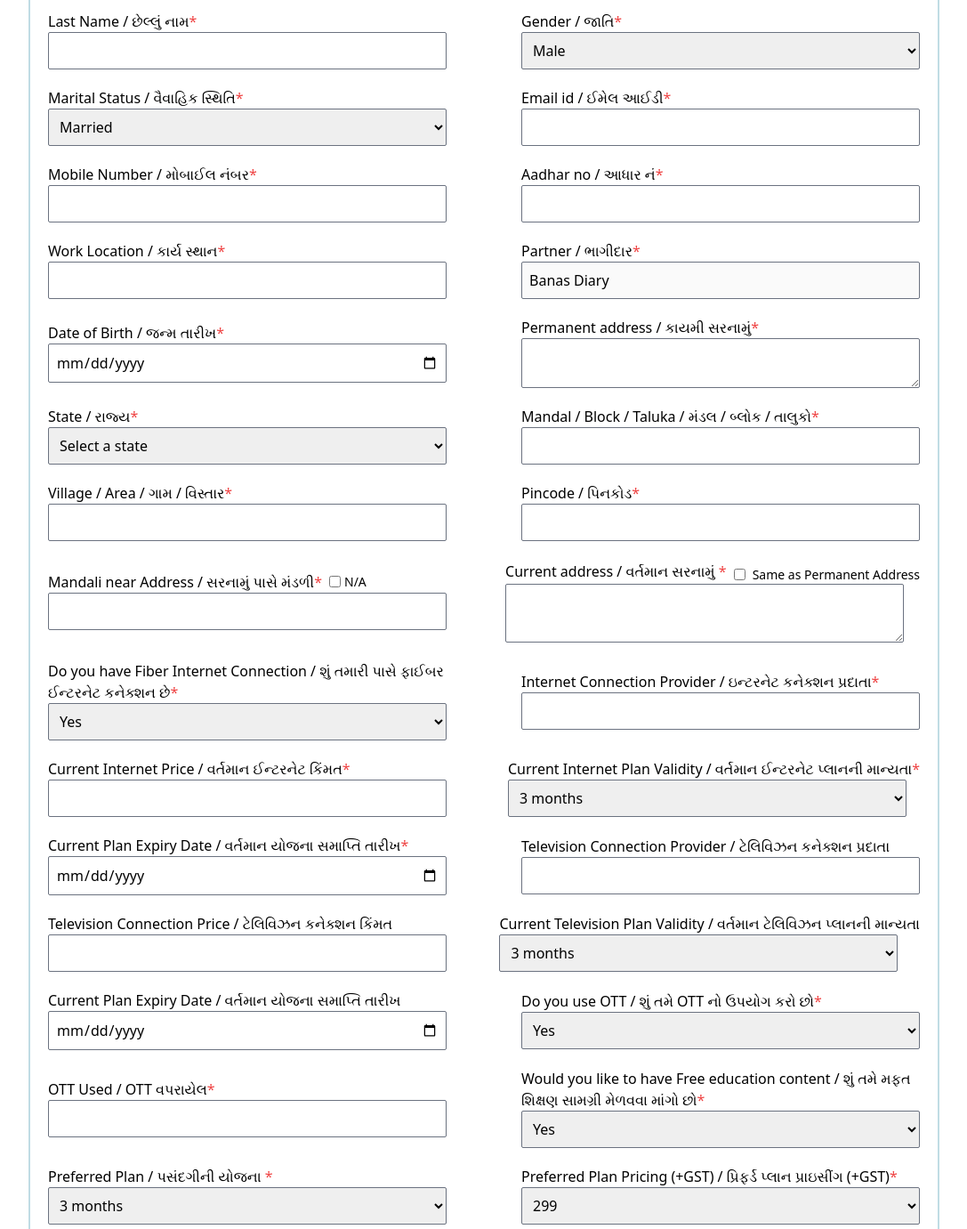
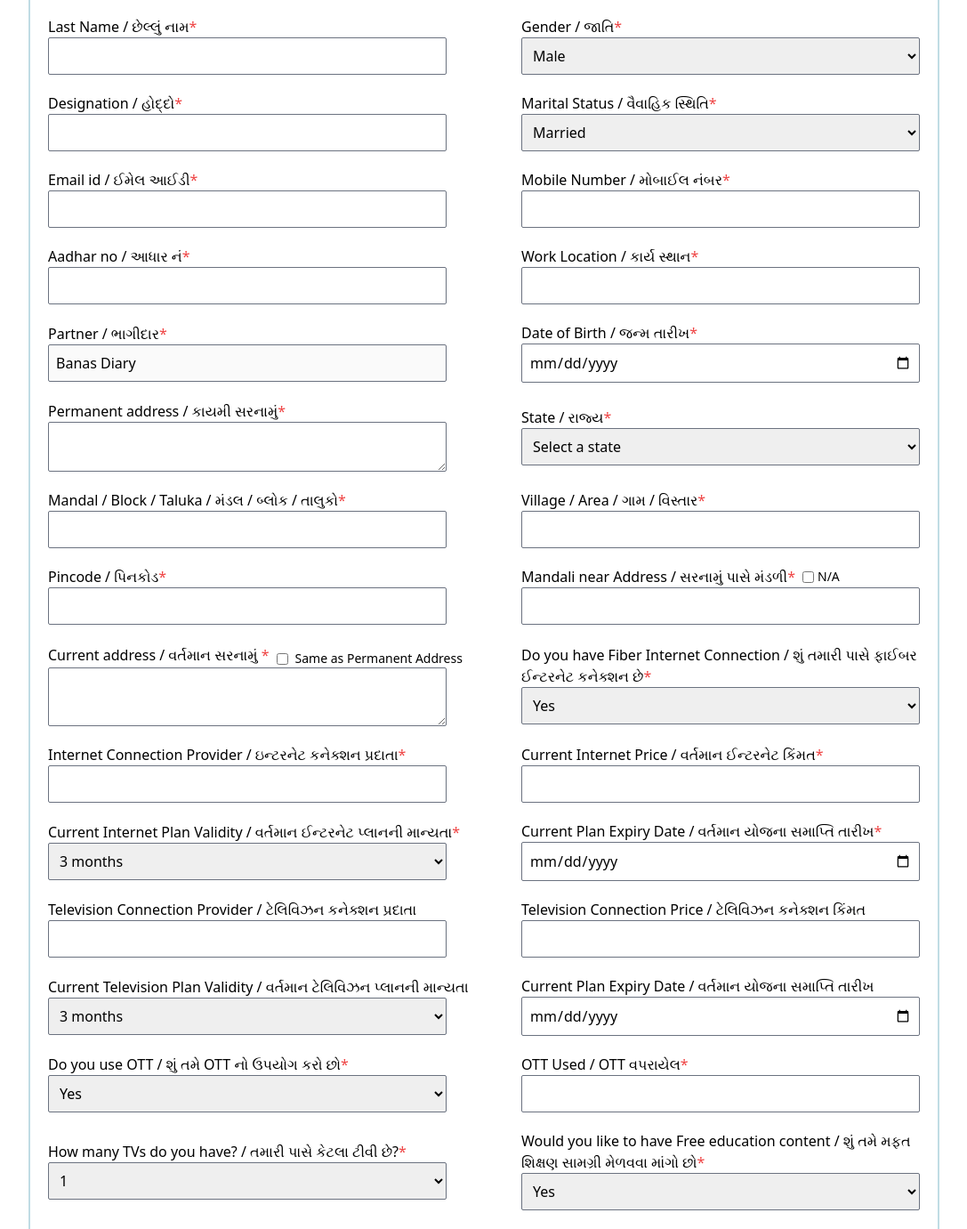
Before and after one commit to Karthik-Sarvan/form, a React (Create React App) app: page / in a window 1280 px wide. Shown: the part 386-1767 px from the top of the page at 89% size, without its empty margins (96-1183 px from the left). Built offline with nearby package versions, Linux system fonts and the light colour scheme.

Commit message:
Add designation input and validate internet/television prices in form

```diff
--- a/src/App.js
+++ b/src/App.js
@@ -8,6 +8,7 @@ function App() {
   const firstName = useRef();
   const middleName = useRef();
   const lastName = useRef();
+  const designation = useRef();
   const gender = useRef();
   const maritalStatus = useRef();
   const email = useRef();
@@ -25,6 +26,7 @@ function App() {
   const mandaliNearAddress = useRef();
   const fiber = useRef();
   const internetConnectionProvider = useRef();
+  const tvCount = useRef();
   const internetPrice = useRef();
   const internetPlanValidity = useRef();
   const internetPlanExpiryDate = useRef();
@@ -110,7 +112,9 @@ function App() {
       BanasEmployeeID: BanasEmployeeID.current.value,
       Title: title.current.value,
       FirstName: firstName.current.value,
+      middleName: middleName.current.value,
       LastName: lastName.current.value,
+      Designation: designation.current.value,
       Gender: gender.current.value,
       MaritalStatus: maritalStatus.current.value,
       Email: email.current.value,
@@ -151,6 +155,7 @@ function App() {
     firstName.current.value = "";
     middleName.current.value = "";
     lastName.current.value = "";
+    designation.current.value = "";
     gender.current.value = "Male";
     maritalStatus.current.value = "Married";
     email.current.value = "";
@@ -186,6 +191,8 @@ function App() {
   const [pincodeerr, setPincodeerr] = useState(false);
   const [dobErr, setDobErr] = useState(false);
   const [banasEmployeeIDErr, setBanasEmployeeIDErr] = useState(false);
+  const [internetPriceErr, setInternetPriceErr] = useState(false);
+  const [televisionPriceErr, setTelevisionPriceErr] = useState(false);
 
   const validateInputs = () => {
     const aadharvalue = aadhar.current.value;
@@ -193,11 +200,25 @@ function App() {
     const pincodevalue = pincode.current.value;
     const dobValue = dob.current.value;
     const Employee = BanasEmployeeID.current.value;
+    const internetPriceValue = internetPrice.current.value;
+    const televisionPriceValue = televisionPrice.current.value;
 
     if (aadharvalue.length < 12) {
       setAadharerr(true);
     } else {
       setAadharerr(false);
+    }
+
+    if (internetPriceValue > 25000) {
+      setInternetPriceErr(true);
+    } else {
+      setInternetPriceErr(false);
+    }
+
+    if (televisionPriceValue > 25000) {
+      setTelevisionPriceErr(true);
+    } else {
+      setTelevisionPriceErr(false);
     }
 
     if (Employee.length < 8) {
@@ -251,7 +272,7 @@ function App() {
               type="text"
               required
               className="border md:w-[30vw] lg:w-[35vw] w-[70vw] border-gray-500 rounded-sm px-2 py-2"
-              onChange={(e) =>{
+              onChange={(e) => {
                 if (e.target.value.length > 8) {
                   e.target.value = e.target.value.slice(0, 8);
                 }
@@ -261,8 +282,10 @@ function App() {
                 validateInputs();
               }}
             />
-             {banasEmployeeIDErr && (
-              <span className="text-red-500">Enter valid Employee ID number</span>
+            {banasEmployeeIDErr && (
+              <span className="text-red-500">
+                Enter valid Employee ID number
+              </span>
             )}
           </div>
           <div className="flex flex-col ">
@@ -300,11 +323,11 @@ function App() {
           </div>
           <div className="flex flex-col ">
             <label className="">
-              Middle Name / પ્રથમ નામ
+              Middle Name / મધ્ય નામ
               <span className="text-red-500">*</span>
             </label>
             <input
-              ref={firstName}
+              ref={middleName}
               type="text"
               required
               className="border md:w-[30vw] lg:w-[35vw] w-[70vw] border-gray-500 rounded-sm px-2 py-2"
@@ -347,6 +370,23 @@ function App() {
               <option value="Female">Female</option>
               <option value="Other">Other</option>
             </select>
+          </div>
+          <div className="flex flex-col ">
+            <label className="">
+              Designation / હોદ્દો
+              <span className="text-red-500">*</span>
+            </label>
+            <input
+              ref={designation}
+              type="text"
+              required
+              className="border md:w-[30vw] lg:w-[35vw] w-[70vw] border-gray-500 rounded-sm px-2 py-2"
+              onChange={(e) => {
+                if (/^[0-9]*$/.test(e.target.value)) {
+                  e.target.value = e.target.value.slice(0, -1); // Remove last character if invalid
+                }
+              }}
+            />
           </div>
           <div className="flex flex-col ">
             <label className="">
@@ -662,6 +702,11 @@ function App() {
               className={`border md:w-[30vw] lg:w-[35vw] w-[70vw] border-gray-500 rounded-sm px-2 py-2 ${
                 !hasFiberConnection ? "bg-gray-100 cursor-not-allowed" : ""
               }`}
+              onChange={(e) => {
+                if (/^[0-9]*$/.test(e.target.value)) {
+                  e.target.value = e.target.value.slice(0, -1); // Remove last character if invalid
+                }
+              }}
             />
           </div>
           <div className="flex flex-col ">
@@ -681,8 +726,14 @@ function App() {
                 if (!/^[0-9]*$/.test(e.target.value)) {
                   e.target.value = e.target.value.slice(0, -1); // Remove last character if invalid
                 }
+                validateInputs();
               }}
             />
+            {internetPriceErr && (
+              <span className="text-red-500">
+                Enter valid internet price(below 25,000)
+              </span>
+            )}
           </div>
           <div className="flex flex-col ">
             <label className="">
@@ -743,8 +794,14 @@ function App() {
                 if (!/^[0-9]*$/.test(e.target.value)) {
                   e.target.value = e.target.value.slice(0, -1); // Remove last character if invalid
                 }
+                validateInputs();
               }}
             />
+            {televisionPriceErr && (
+              <span className="text-red-500">
+                Enter valid television price(below 25,000)
+              </span>
+            )}
           </div>
           <div className="flex flex-col ">
             <label className="">
@@ -805,6 +862,25 @@ function App() {
                 !ottused ? "bg-gray-100 cursor-not-allowed" : ""
               }`}
             />
+          </div>
+          <div className="flex flex-col">
+            <label className="md:w-[30vw] lg:w-[35vw] w-[70vw]">
+              How many TVs do you have? / તમારી પાસે કેટલા ટીવી છે?
+              <span className="text-red-500">*</span>
+            </label>
+            <select
+              name="fiber"
+              required
+              ref={tvCount}
+              placeholder="Select yes or no"
+              className="border md:w-[30vw] lg:w-[35vw] w-[70vw] border-gray-500 rounded-sm px-2 py-2"
+            >
+              <option value="1">1</option>
+              <option value="2">2</option>
+              <option value="3">3</option>
+              <option value="4">4</option>
+              <option value="5">5</option>
+            </select>
           </div>
           <div className="flex flex-col ">
             <label className="md:w-[30vw] lg:w-[35vw] w-[70vw]">
```
Also changed, not shown: src/logo.jpeg, 1 other file (tests, documents, lock files or other folders).
